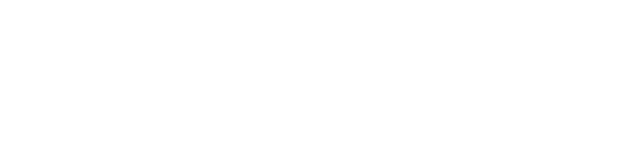
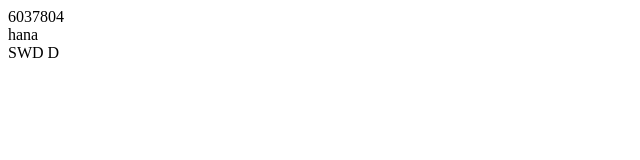
Before and after one commit to 6037804/les04, a plain HTML site: page index.html in a window 1280 px wide. Shown: the whole page, without its empty margins (0-640 px from the left). Drawn offline with Linux system fonts and the light colour scheme.

Commit message:
mijn gegevens

```diff
--- a/index.html
+++ b/index.html
@@ -7,21 +7,20 @@
 </head>
 <body>
     <header>
-
-
+        6037804
     </header>
 
 
     <main>
 
-
+hana
 
     </main>
 
     <footer>
 
 
-
+SWD D
     </footer>
 </body>
 </html>
```
